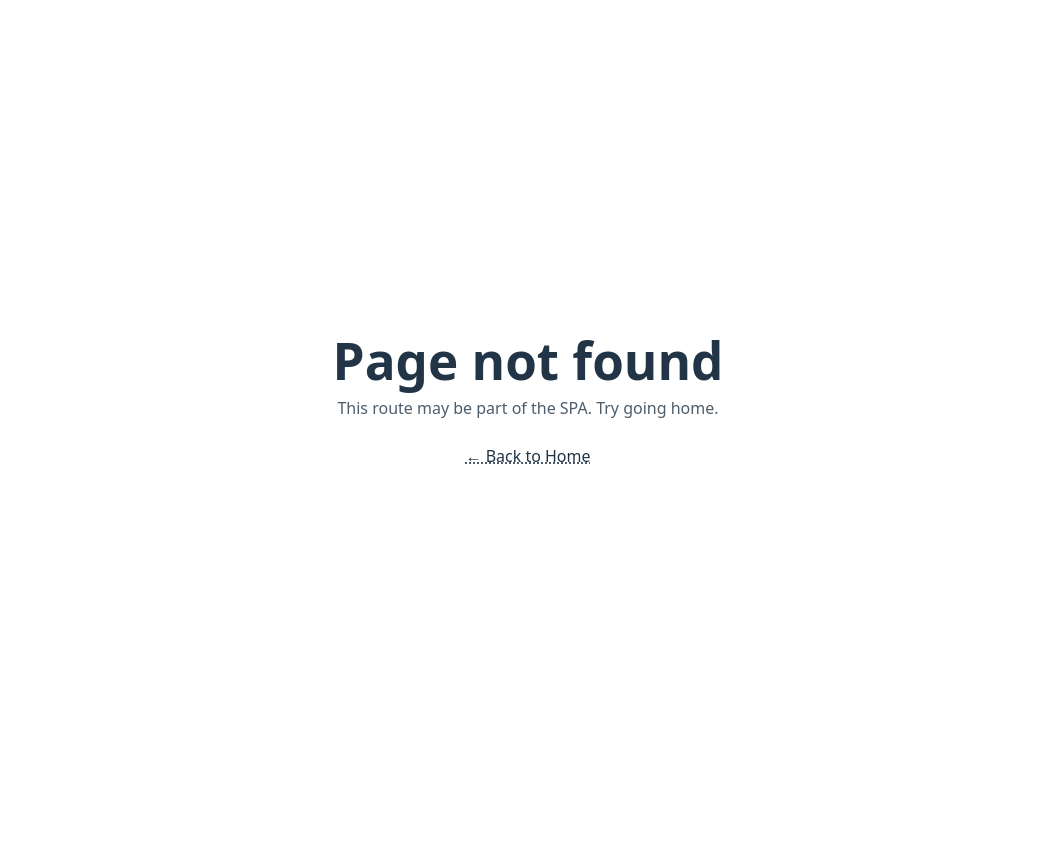
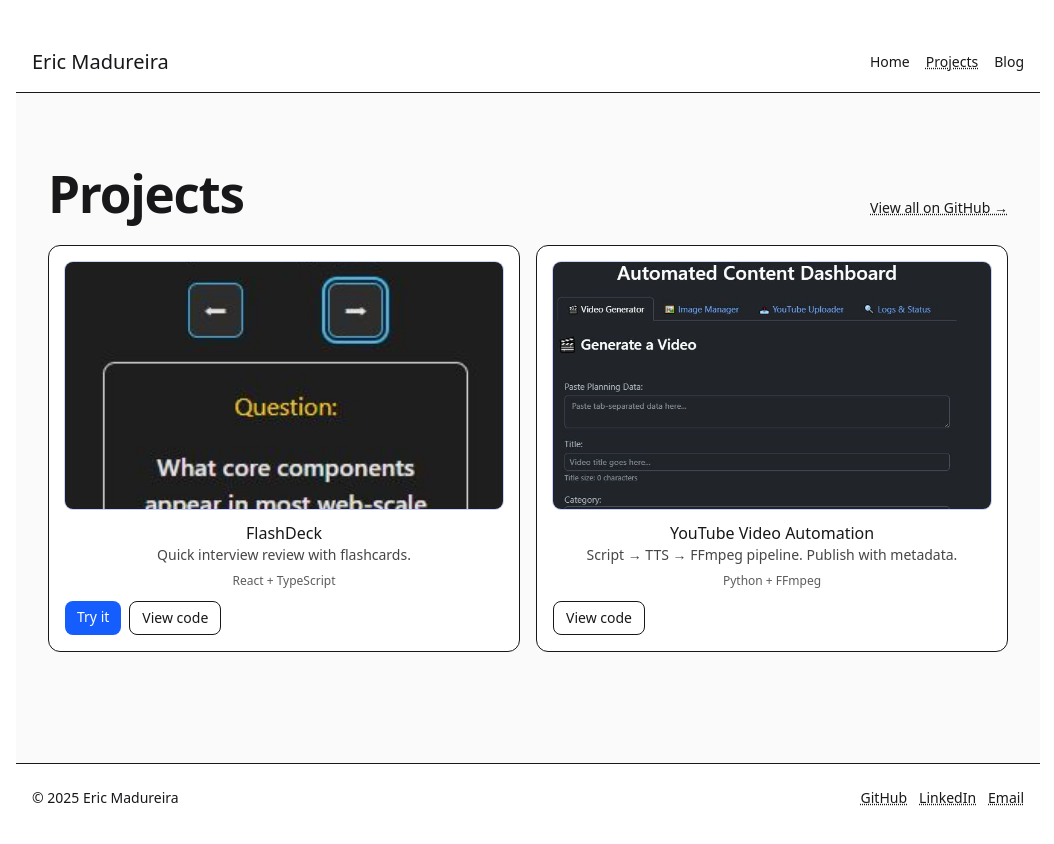
Before and after one commit to ericmadureira/ericmadureira.github.io, a React (Vite) app: page /projects in a window 1280 px wide. Before the commit this address had no page. Shown: the top 844 px of the page, without its empty margins (112-1166 px from the left). Before the commit the page ends 800 px from the top, so only its background shows below. Built offline with nearby package versions, Linux system fonts and the light colour scheme.

Commit message:
feat: projects page

```diff
--- a/src/components/Hero.tsx
+++ b/src/components/Hero.tsx
@@ -10,7 +10,6 @@ export default function Hero() {
 
   return (
     <section className="grid md:grid-cols-2 gap-8 items-center">
-      {/* Texto + CTAs */}
       <div>
         <p className="text-3xl leading-tight font-semibold">
           Full-Stack Engineer<br />
@@ -67,7 +66,6 @@ export default function Hero() {
         </div>
       </div>
 
-      {/* Thumbnail -> Iframe no MESMO lugar */}
       <div id="intro" className="aspect-video rounded-2xl ring-1 ring-blue-200 overflow-hidden">
         {playing ? (
           <iframe
@@ -84,7 +82,6 @@ export default function Hero() {
             className="group relative w-full h-full"
             aria-label="Play intro video"
           >
-            {/* coloque sua imagem em /public/assets/intro-thumb.jpg */}
             <img
               src="/assets/intro-thumb.jpg"
               alt="Intro thumbnail"
--- a/src/components/ProjectCard.tsx
+++ b/src/components/ProjectCard.tsx
@@ -1,4 +1,4 @@
-type ProjectCardProps = {
+export type ProjectCardProps = {
   title: string
   desc: string
   stack: string
@@ -9,7 +9,7 @@ type ProjectCardProps = {
 
 export default function ProjectCard({ title, desc, stack, href, img, demoHref }: ProjectCardProps) {
   return (
-    <div className="p-4 rounded-xl border hover:bg-zinc-50">
+    <div className="p-4 rounded-xl border bg-white">
       {img && (
         <div className="aspect-video rounded-lg overflow-hidden ring-1 ring-indigo-200 mb-3 cursor-pointer">
           <a href={demoHref ? demoHref : href} rel="noopener noreferrer" target="_blank">
--- a/src/main.tsx
+++ b/src/main.tsx
@@ -1,12 +1,14 @@
 import React from 'react'
 import ReactDOM from 'react-dom/client'
 import { createBrowserRouter, RouterProvider } from 'react-router-dom'
+
 import App from './App'
 import Home from './pages/Home'
-// import Projects from './pages/Projects'
+import Projects from './pages/Projects'
 import Blog from './pages/Blog'
 import Post from './pages/Post'
 import NotFound from './pages/NotFound'
+
 import './index.css'
 
 const router = createBrowserRouter([
@@ -16,7 +18,7 @@ const router = createBrowserRouter([
     errorElement: <NotFound />,
     children: [
       { index: true, element: <Home /> },
-      // { path: 'projects', element: <Projects /> },
+      { path: 'projects', element: <Projects /> },
       { path: 'blog', element: <Blog /> },
       { path: 'blog/:slug', element: <Post /> },
     ],
--- /dev/null
+++ b/src/pages/Projects.tsx
@@ -0,0 +1,48 @@
+import ProjectCard from "../components/ProjectCard";
+import type { ProjectCardProps } from "../components/ProjectCard";
+
+const projects: ProjectCardProps[] = [
+  {
+    title: "FlashDeck",
+    desc: "Quick interview review with flashcards.",
+    stack: "React + TypeScript",
+    href: "https://github.com/ericmadureira/flashdeck",
+    demoHref: "https://ericmadureira.github.io/flashdeck/",
+    img: "/assets/flashdeck-print.jpg",
+  },
+  {
+    title: "YouTube Video Automation",
+    desc: "Script → TTS → FFmpeg pipeline. Publish with metadata.",
+    stack: "Python + FFmpeg",
+    href: "https://github.com/ericmadureira/video-content-generator",
+    img: "/assets/video-content-generator.jpg",
+  },
+];
+
+export default function Projects() {
+  return (
+    <div className="mx-auto max-w-5xl px-4 py-10 space-y-6">
+      <header className="flex items-baseline justify-between gap-4">
+        <h1 className="text-3xl md:text-4xl font-semibold tracking-tight">
+          Projects
+        </h1>
+
+        <a
+          href="https://github.com/ericmadureira?tab=repositories"
+          target="_blank"
+          rel="noopener noreferrer"
+          className="text-sm underline decoration-dotted"
+          aria-label="Open GitHub to see all repositories"
+        >
+          View all on GitHub →
+        </a>
+      </header>
+
+      <div className="grid sm:grid-cols-2 gap-4">
+        {projects.map((p) => (
+          <ProjectCard key={p.title} {...p} />
+        ))}
+      </div>
+    </div>
+  );
+}
```
